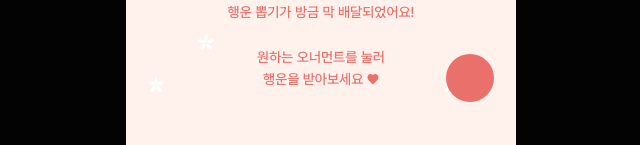
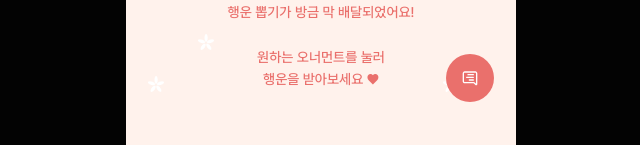
Before and after one commit to Limgabi/iBe, a Next.js app: page /new-year in a window 1280 px wide. Shown: the part 655-800 px from the top of the page, without its empty margins (319-959 px from the left). Built offline with nearby package versions, Linux system fonts and the light colour scheme; no server answers.

Commit message:
style: 문의하기 theme icon 색상 추가 (#156)

```diff
--- a/src/components/common/inquiry/inquiry-button.tsx
+++ b/src/components/common/inquiry/inquiry-button.tsx
@@ -22,12 +22,7 @@ export default function InquiryButton() {
             aria-label="문의하기"
             onClick={() => setIsModalOpen(true)}
           >
-            <Icon
-              name={"inquiry"}
-              width={16}
-              height={16}
-              color={ui.textButton}
-            />
+            <Icon name={"inquiry"} width={16} height={16} color={ui.icon} />
           </button>
         </div>
       </div>
--- a/src/constants/theme.ts
+++ b/src/constants/theme.ts
@@ -8,6 +8,7 @@ export const THEME_UI = {
       disabled: "#BDBDBD",
       outline: "#B2E7C0",
       text: "#5AC978",
+      icon: "#4DD371",
     },
     steps: {
       active: "#5AC978",
@@ -23,6 +24,7 @@ export const THEME_UI = {
       disabled: "#BDBDBD",
       outline: "#FBB4B2",
       text: "#EA706C",
+      icon: "#FFFFFF",
     },
     steps: {
       active: "#EA706C",
@@ -38,6 +40,7 @@ export const THEME_UI = {
       disabled: "#BDBDBD",
       outline: "#EFA895",
       text: "#B5644E",
+      icon: "#B5644E",
     },
     steps: {
       active: "#CD8572",
```
